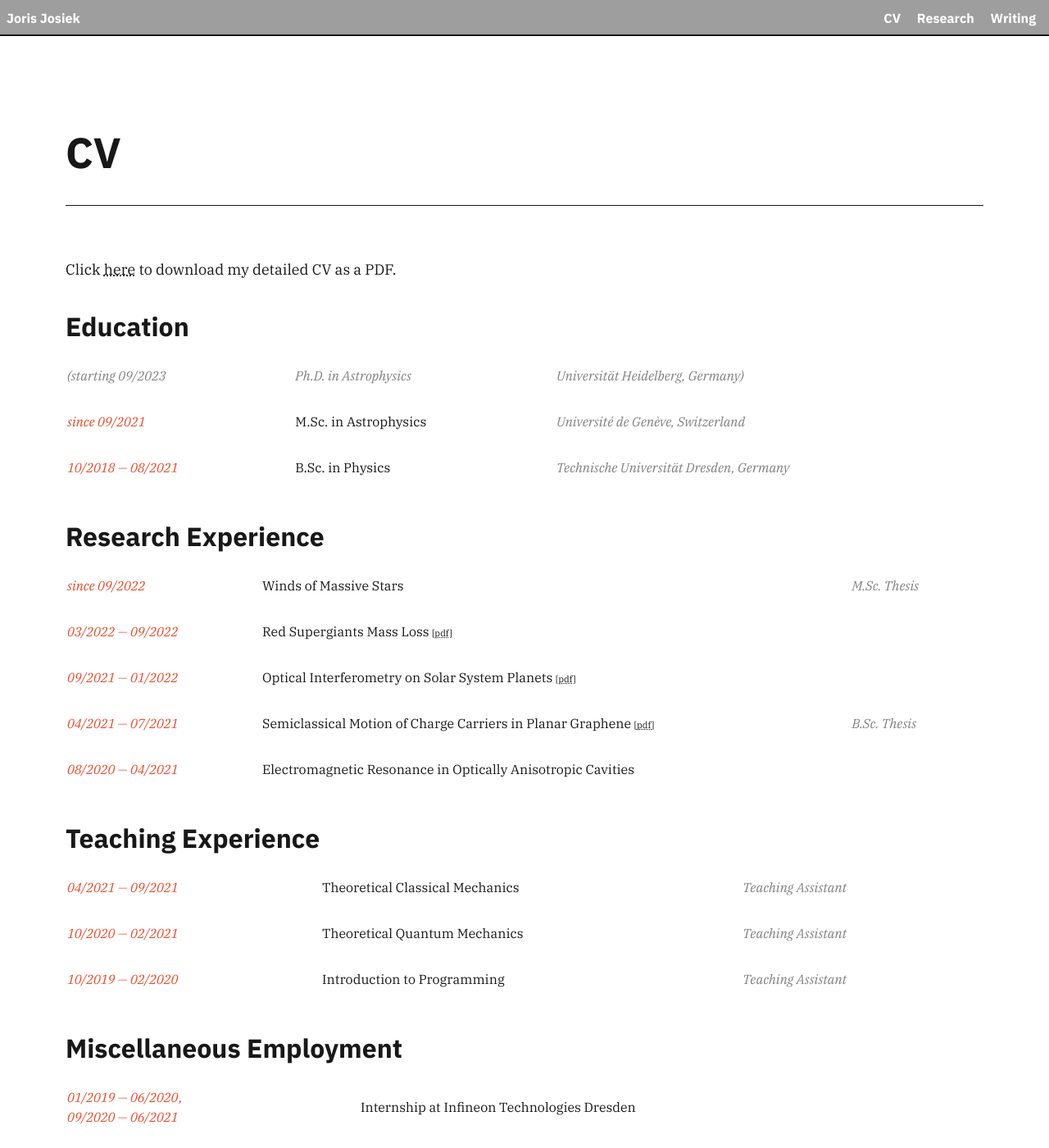
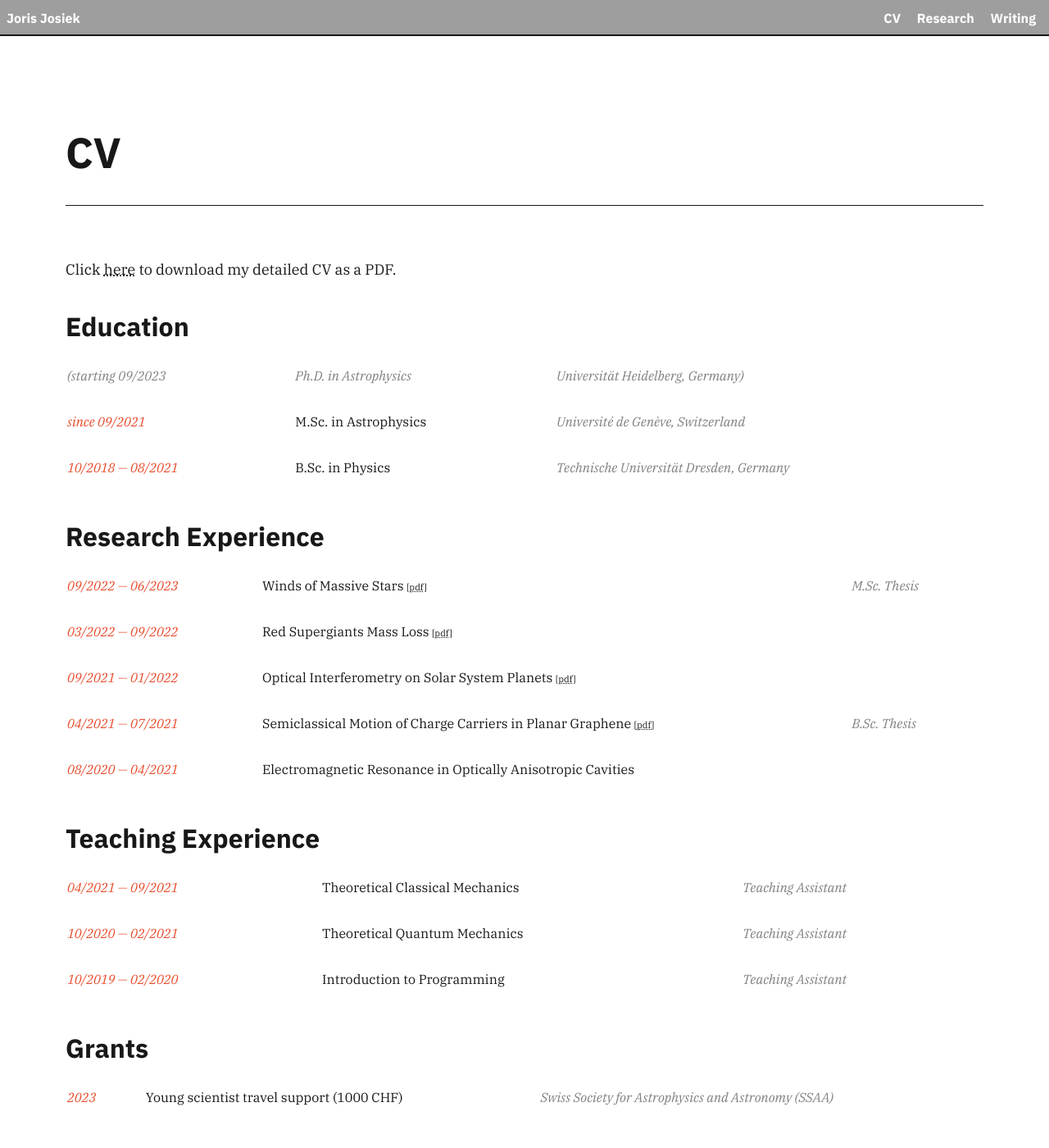
Before and after one commit to JorisJosiek/jorisjosiek.github.io, a Jekyll site: the page built from CV.md, in a window 1280 px wide and 1400 px high. Shown: the whole window at 82% size. Built offline with Jekyll 4.4.1, drawn with Linux system fonts in a browser that asks for light colours; nearby versions of some CDN libraries.

Commit message:
Updated CV, added MSc thesis

```diff
--- a/CV.md
+++ b/CV.md
@@ -3,7 +3,7 @@ title: CV
 layout: page
 ---
 
-Click [here](https://jorisjosiek.com/assets/documents/CV_2022_11-Joris_Josiek_Online.pdf) to download my detailed CV as a PDF.
+Click [here](https://jorisjosiek.com/assets/documents/CV-Joris-Josiek-Online.pdf) to download my detailed CV as a PDF.
 
 ## Education
 
@@ -13,7 +13,7 @@ Click [here](https://jorisjosiek.com/assets/documents/CV_2022_11-Joris_Josiek_On
 
 ## Research Experience
 
-| <span class="text-accent">*since 09/2022*</span> | Winds of Massive Stars | <span style="color:gray">*M.Sc. Thesis*</span>
+| <span class="text-accent">*09/2022 — 06/2023*</span> | Winds of Massive Stars <span class="small-text">[[pdf](https://jorisjosiek.com/assets/documents/Winds-Of-Massive-Stars-Thesis.pdf)]</span>| <span style="color:gray">*M.Sc. Thesis*</span>
 | <span class="text-accent">*03/2022 — 09/2022*</span> | Red Supergiants Mass Loss <span class="small-text">[[pdf](https://jorisjosiek.com/assets/documents/RSG-Mass-Loss-Report.pdf)]</span>|
 | <span class="text-accent">*09/2021 — 01/2022*</span> | Optical Interferometry on Solar System Planets <span class="small-text">[[pdf](https://jorisjosiek.com/assets/documents/Optical-Interferometry-Solar-System-Planets-Report.pdf)]</span>|
 | <span class="text-accent">*04/2021 — 07/2021*</span> | Semiclassical Motion of Charge Carriers in Planar Graphene <span class="small-text">[[pdf](https://jorisjosiek.com/assets/documents/Charge-Carriers-Graphene-Thesis.pdf)]</span>| <span style="color:gray">*B.Sc. Thesis*</span>
@@ -24,6 +24,10 @@ Click [here](https://jorisjosiek.com/assets/documents/CV_2022_11-Joris_Josiek_On
 | <span class="text-accent">*04/2021 — 09/2021*</span> | Theoretical Classical Mechanics | ­<span style="color:gray">*Teaching Assistant*</span> |
 | <span class="text-accent">*10/2020 — 02/2021*</span> | Theoretical Quantum Mechanics | ­<span style="color:gray">*Teaching Assistant*</span> |
 | <span class="text-accent">*10/2019 — 02/2020*</span> | Introduction to Programming | ­<span style="color:gray">*Teaching Assistant*</span> |
+
+## Grants
+
+| <span class="text-accent">*2023*</span> | Young scientist travel support (1000 CHF) | <span style="color:gray">*Swiss Society for Astrophysics and Astronomy (SSAA)* |
 
 ## Miscellaneous Employment
 
```
Also changed, not shown: 3 other files.
